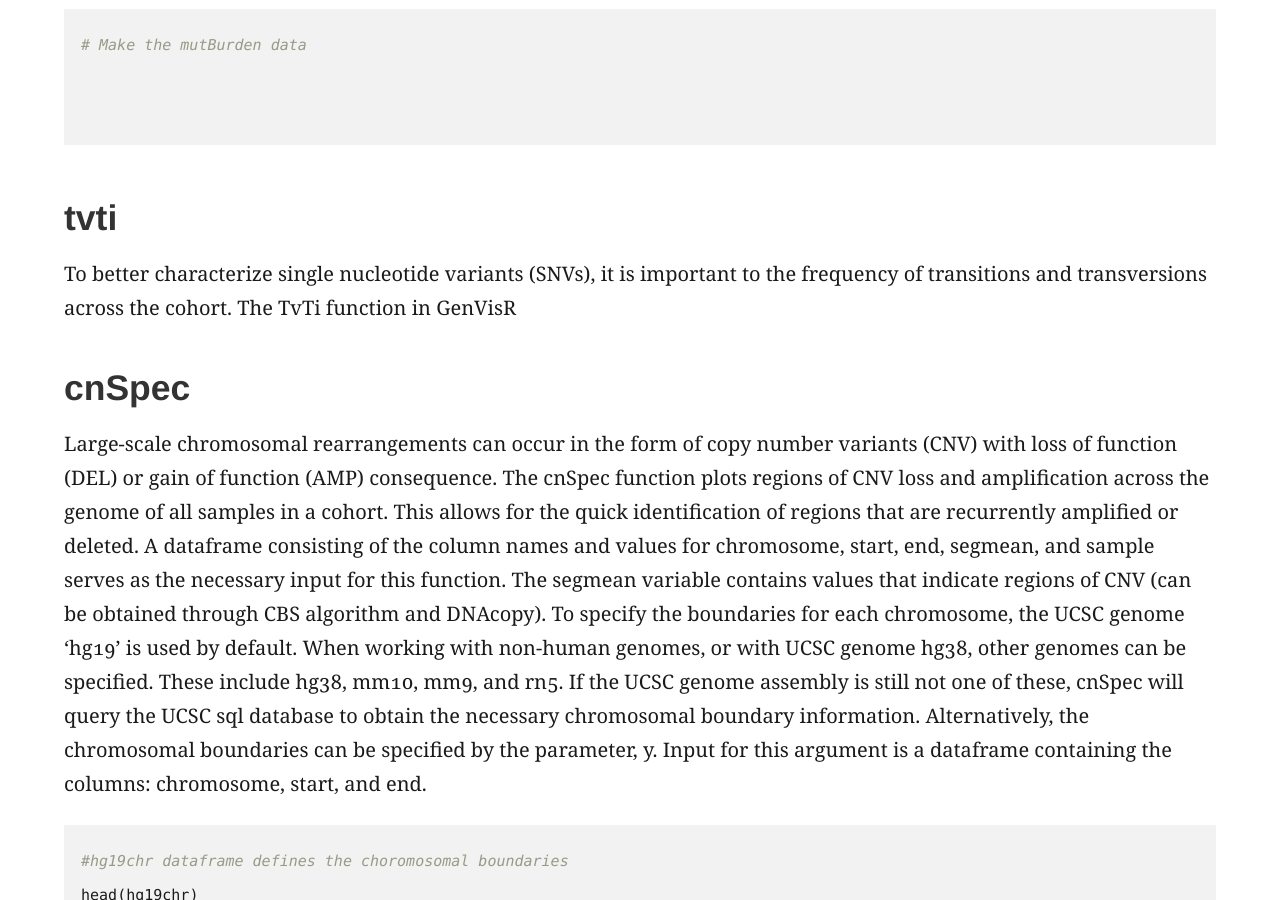
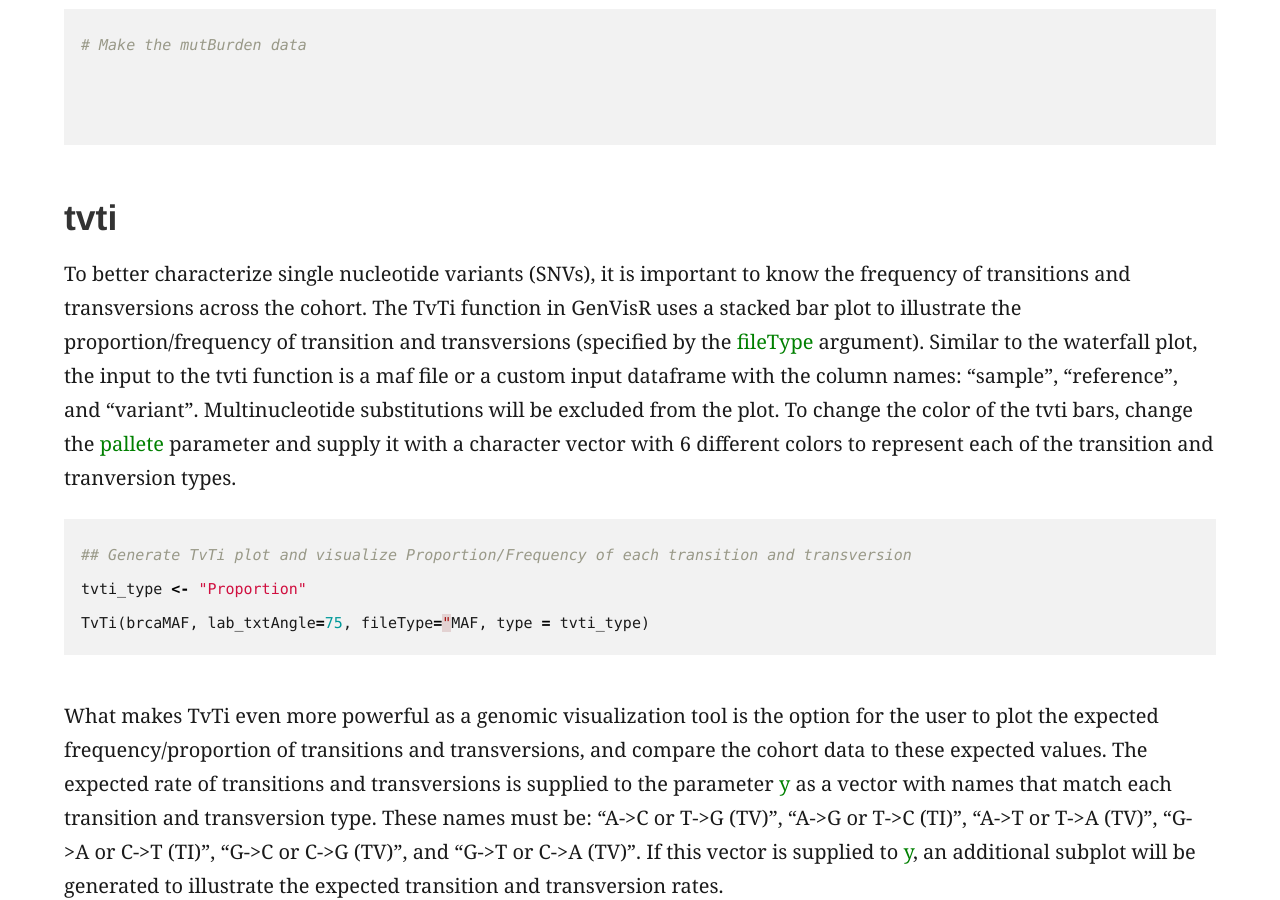
Before and after one commit to griffithlab/genviz.org, a Jekyll site: the page built from _posts/0006-01-01-PopularGenomicVisualizationWithGenVisR.md, in a window 1280 px wide and 900 px high, scrolled down 5066 px. Built offline with Jekyll 4.4.1, drawn with Linux system fonts in a browser that asks for light colours; some of the changed text lies outside the part shown.

Commit message:
Module 3: GenVisR - Filled out TvTi description and R examples

````diff
--- a/_posts/0006-01-01-PopularGenomicVisualizationWithGenVisR.md
+++ b/_posts/0006-01-01-PopularGenomicVisualizationWithGenVisR.md
@@ -7,7 +7,6 @@ categories:
 feature_image: "assets/genvis-dna-bg_optimized_v1a.png"
 date: 0006-01-01
 ---
-
 <!-- Introduce GenVisR and the problem it solves -->
 The advent of next generation sequencing (NGS) has allowed for the production of massive amounts of genomic data that is available for analysis. While there exist bioinformatics tools to identify mutational events found within individual samples, these tools are insufficient to fully understand the biological impact these variants have in a disease like cancer. To help alleviate this bottleneck, GenVisR is a bioconductor package in R that allows for the generation of highly-customized publication quality visualizations that aid in the analysis of cohort-level genomic data. In this module, we will become familiar with the GenVisR package and work with several functions to visualize/analyze genomic variations in the form of single nucleotide variants (SNVs), insertions, deletions, loss of heterozygosity, and copy number variants. We will also look into a function that can visualize the coverage sequencing depth acquired across all samples in a cohort. We will work with the most important parameters to fully customize the waterfall plot, but a full list of parameters and their description cna be found on the GenVisR vignette from the Bioconductor website. [https://bioconductor.org/packages/release/bioc/html/GenVisR.html](https://bioconductor.org/packages/release/bioc/html/GenVisR.html). Here, you will also be given the script to install the GenVisR package into your library of packages.
 
@@ -116,7 +115,27 @@ The last panel of the watefall plot that has yet to be discussed is the mutation
 
 ```
 ## tvti
-To better characterize single nucleotide variants (SNVs), it is important to the frequency of transitions and transversions across the cohort. The TvTi function in GenVisR
+To better characterize single nucleotide variants (SNVs), it is important to know the frequency of transitions and transversions across the cohort. The TvTi function in GenVisR uses a stacked bar plot to illustrate the proportion/frequency of transition and transversions (specified by the <font color = "green">fileType</font> argument). Similar to the waterfall plot, the input to the tvti function is a maf file or a custom input dataframe with the column names: "sample", "reference", and "variant". Multinucleotide substitutions will be excluded from the plot. To change the color of the tvti bars, change the <font color = "green">pallete</font> parameter and supply it with a character vector with 6 different colors to represent each of the transition and tranversion types.
+
+<!--Example taken from GenVisR vignette-->
+```R
+## Generate TvTi plot and visualize Proportion/Frequency of each transition and transversion
+tvti_type <- "Proportion"
+TvTi(brcaMAF, lab_txtAngle=75, fileType="MAF, type = tvti_type)
+```
+
+What makes TvTi even more powerful as a genomic visualization tool is the option for the user to plot the expected frequency/proportion of transitions and transversions, and compare the cohort data to these expected values. The expected rate of transitions and transversions is supplied to the parameter <font color = "green">y</font> as a vector with names that match each transition and transversion type. These names must be:  “A->C or T->G (TV)”, “A->G or T->C (TI)”, “A->T or T->A (TV)”, “G->A or C->T (TI)”, “G->C or C->G (TV)”, and “G->T or C->A (TV)”. If this vector is supplied to <font color = "green">y</font>, an additional subplot will be generated to illustrate the expected transition and transversion rates.
+
+<!--Example taken from GenVisR vignette-->
+```R
+## Fill out vector with expected rates for each transition and transversion type
+expec <- c(`A->C or T->G (TV)` = 0.055, `A->G or T->C (TI)` = 0.217, `A->T or T->A (TV)` = 0.076,
+    `G->A or C->T (TI)` = 0.4945, `G->C or C->G (TV)` = 0.0645, `G->T or C->A (TV)` = 0.093)
+
+## Illustrate expected transition and transversion rates
+TvTi(brcaMAF, y=expec, lab_txtAngle = 45, fileType = "MAF")
+```
+
 
 ## cnSpec
 Large-scale chromosomal rearrangements can occur in the form of copy number variants (CNV) with loss of function (DEL) or gain of function (AMP) consequence. The cnSpec function plots regions of CNV loss and amplification across the genome of all samples in a cohort. This allows for the quick identification of regions that are recurrently amplified or deleted. A dataframe consisting of the column names and values for chromosome, start, end, segmean, and sample serves as the necessary input for this function. The segmean variable contains values that indicate regions of CNV (can be obtained through CBS algorithm and DNAcopy). To specify the boundaries for each chromosome, the UCSC genome 'hg19' is used by default. When working with non-human genomes, or with UCSC genome hg38, other genomes can be specified. These include hg38, mm10, mm9, and rn5. If the UCSC genome assembly is still not one of these, cnSpec will query the UCSC sql database to obtain the necessary chromosomal boundary information. Alternatively, the chromosomal boundaries can be specified by the parameter, y. Input for this argument is a dataframe containing the columns: chromosome, start, and end.
@@ -145,7 +164,7 @@ While cnSpec can illustrate the genome and cohort-wide CNV landscape, cnView foc
 The cnView function will generate an ideogram for the identified chromsome that is on the same scale as the plot for the CNV data points. Information for the ideogram and chromosomal boundaries is obtained in the same manner as the CNspec function (from a preloaded genome or the UCSC sql database). This cytogenetic information can also be provided to the parameter <font color="green">y</font> as a dataframe with the column names: chrom, chromStart, chromEnd, name, and gieStain. <!--This overlaps significantly with the vignette-->
 The optional p-value column is provided to specify genomic coordinates in regions that are significantly amplified/deleted. If the p-value is provided in the dataframe, the transparency of the points plotted in the cnView panel will vary with low transparency occuring with lower p-values. Additionally, if you have segmentation data that contains information of the copy number loss/gain, the user can specify the segments of CNV by inputting the values as a dataframe into the <font color="green">z</font> parameter. Required columns include: chromosome, start, end, and segmean.
 
-  <!--Example taken from GenVisR vignette-->
+ <!--Example taken from GenVisR vignette-->
 ```R
 # create copy number data
 chromosome <- "chr14"
@@ -160,16 +179,20 @@ dataSeg <- data.frame(chromosome = c(14, 14, 14), start = coordinate[c(1, 301,
 # call cnView with included segment data
 cnView(data, z = dataSeg, chr = "chr14", genome = "hg19", ideogram_txtSize = 4)
 ```
+<!--Will make object oriented-->
+## lohSpec
+lohSpec uses a sliding window approach to calcualte the average variant allele frequency (VAF) difference between matched tumor normal samples. Essentially, a window of a specified size will obtain the absolute mean difference between the tumor and normal VAF for each genomic position within the window's position. This window will then move forward by, specified by the parameter step, and again cauclate the absolute mean tumor-normal VAF difference. All overlapping windows have there values  averaged. Each value is then stored for the overlapping region and this process is repeated for each chromosome in all samples in the cohort.
 
-## lohSpec
-lohSpec uses a sliding window approach to calcualte the average variant allele frequency (VAF) difference between matched tumor normal samples. Essentially, a window of a specified size will obtain the absolute mean difference between the tumor and normal VAF for each genomic position within the window's position. This window will then move forward by, specified by the parameter step, and again cauclate the absolute mean tumor-normal VAF difference. For overlapping regions, the reported values provided by each window are averaged. Each value is then stored and this process is repeated for each chromosome in all samples in the cohort. .
+<!--Talk about the gender parameter-->
 
+
+<!--Example taken from GenVisR vignette-->
+
+<!--Talk about caveats with LOH-->
 Before carefuly when interpretating this data however. Copy neutral loss: __. Not all LOH results in deletions: ___. For this reason, it is important to look at coverage to see LOH truly results in a deleted region.
 
 ## genCov
-Lorem ipsum dolor sit amet, munere intellegat cu mel. Ea sint summo exerci mei. Autem tritani scaevola mei ea, sonet oporteat vel cu. Duo cu erat libris vulputate. Cum possim copiosae facilisi ea, partiendo tincidunt voluptatibus ne est, vix ea justo animal.
 
-Cum quem justo urbanitas no, mei inermis alienum indoctum ei. Cu assum ludus soluta per. Sea at idque perpetua, ex fabulas hendrerit adversarium per, sit impedit recteque necessitatibus an. Quo fabulas feugait scriptorem et.
 
 ## More GenVisR Functions
-For a full list of GenVisR functions with descriptions and more examples, see the GenVisR reference manual and vignette on the GenVisR Bioconductor page at [https://bioconductor.org/packages/release/bioc/html/GenVisR.html](https://bioconductor.org/packages/release/bioc/html/GenVisR.html).
+For a full list of GenVisR functions with descriptions and examples, see the GenVisR reference manual and vignette on the Bioconductor page at [https://bioconductor.org/packages/release/bioc/html/GenVisR.html](https://bioconductor.org/packages/release/bioc/html/GenVisR.html).
````
